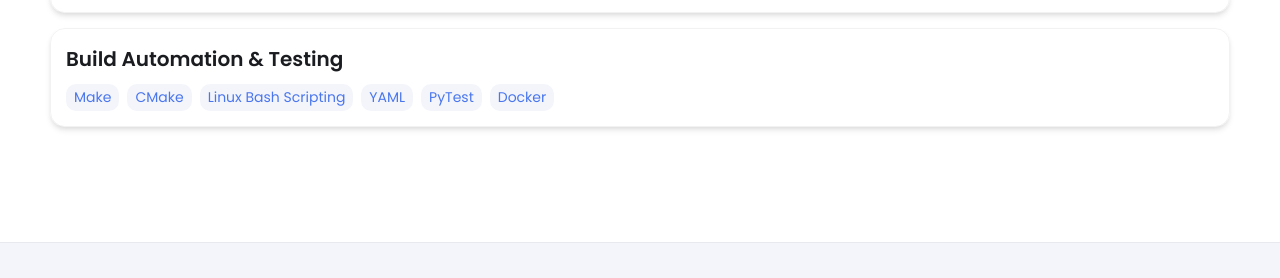
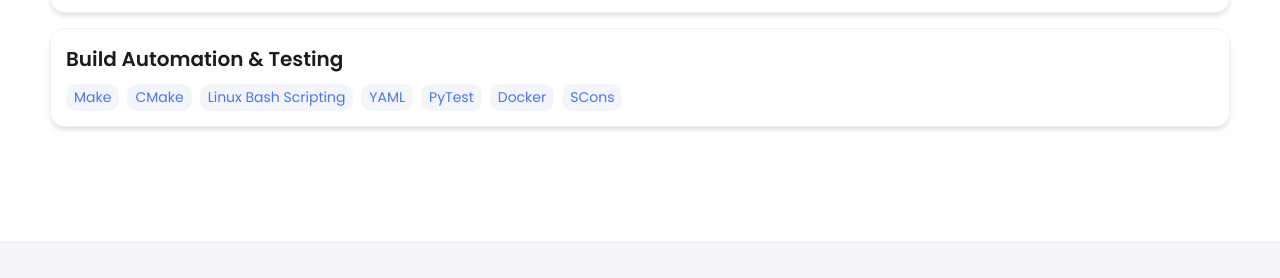
Before and after one commit to jovankoledin/jovankoledin.github.io, a Jekyll site: the page built from index.html, in a window 1280 px wide. Shown: the part 1833-2111 px from the top of the page. Built offline with Jekyll 4.4.1, drawn with Linux system fonts in a browser that asks for light colours.

Commit message:
Update _config.yml

```diff
--- a/_config.yml
+++ b/_config.yml
@@ -71,6 +71,7 @@
     - YAML
     - PyTest
     - Docker
+    - SCons
 
 #  - category: PCB Design
 #    tools:
```
